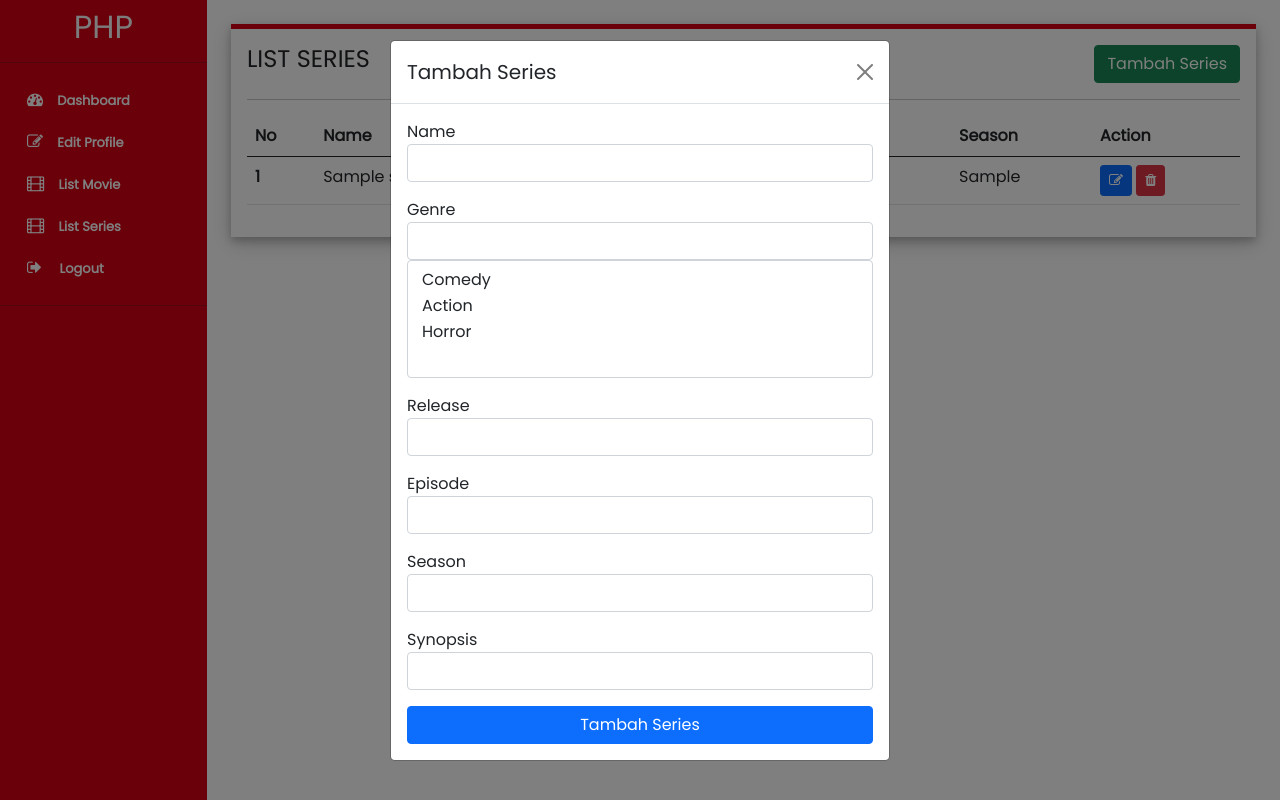
After one commit to Vincent-SJ01/GD4_B_0874, a PHP site: page /page/listSeriesPage.php in a window 1280 px wide, after a click on "Tambah Series". The commit adds this page. Run offline with PHP 8.4, Linux system fonts and the light colour scheme; the visitor is signed in with stand-in values (Sample User, id 1); tables that the repository leaves empty or names only in its code hold one stand-in row (values such as "Sample post").

Commit message:
Tugas Selesai
sudah selesai ya kak.. :) thank you

```diff
--- a/component/sidebar.php
+++ b/component/sidebar.php
@@ -17,7 +17,7 @@
 
         <link href="https://cdn.jsdelivr.net/npm/bootstrap@5.0.2/dist/css/bootstrap.min.css" rel="stylesheet" integrity="sha384-EVSTQN3/azprG1Anm3QDgpJLIm9Nao0Yz1ztcQTwFspd3yD65VohhpuuCOmLASjC" crossorigin="anonymous">
 
-        <link rel="stylesheet" href="./style.css">
+        <link rel="stylesheet" href="../style.css">
         <link rel="stylesheet" href="https://cdnjs.cloudflare.com/ajax/libs/font-awesome/4.7.0/css/font-awesome.min.css">
         <link rel="preconnect" href="https://fonts.googleapis.com">
         <link rel="preconnect" href="https://fonts.gstatic.com" crossorigin>
@@ -88,6 +88,11 @@
                 </div>
 
                 <div class="content-menu " >
+                    <i class="fa fa-film"></i> <a href="./listSeriesPage.php"
+                        style="font-weight:600">List Series</a>
+                </div>
+
+                <div class="content-menu " >
                     <i class="fa fa-sign-out"></i> <a href="../process/logoutProcess.php"
                     style="font-weight:600">&nbspLogout</a>
                 </div>
--- a/page/listMoviesPage.php
+++ b/page/listMoviesPage.php
@@ -31,7 +31,7 @@ include '../component/sidebar.php'?>
                           </div>
 
                           <div class="mb-3">
-                              <label for="exampleInputEmail1" class="formlabel">Realese</label>
+                              <label for="exampleInputEmail1" class="formlabel">Release</label>
                               <input class="form-control" id="realese" name="realese" aria-describedby="emailHelp">
 
                           </div>
@@ -47,7 +47,7 @@ include '../component/sidebar.php'?>
                           </div>
 
                           <div class="d-grid gap-2">
-                              <button type="submit" class="btn btn-primary" name="addMovie">Register</button>
+                              <button type="submit" class="btn btn-primary" name="addMovie">Tambah Movie</button>
                           </div>
 
                       </form>
--- /dev/null
+++ b/page/listSeriesPage.php
@@ -0,0 +1,196 @@
+<?php
+include '../component/sidebar.php'?>
+
+    <div class="container p-3 m-4 h-100" style="background-color: #FFFFFF; border-top: 5px solid #D40013; box-shadow: 0 4px 8px 0 rgba(0, 0, 0, 0.2), 0 6px 20px 0 rgba(0, 0, 0, 0.19);" >
+
+        <div class="body d-flex ju justify-content-between">
+            <h4>LIST SERIES</h4>
+
+            <!-- Button trigger modal -->
+            <button type="button" class="btn btn-success pull-right" data-bs-toggle="modal" data-bs-target="#addSeries"
+                onClick="setTambah()">
+              Tambah Series
+            </button>
+
+            <!-- Modal -->
+            <div class="modal fade" id="addSeries" data-bs-backdrop="static" data-bs-keyboard="false" tabindex="-1" aria-labelledby="staticBackdropLabel" aria-hidden="true">
+              <div class="modal-dialog modal-dialog-centered modal-dialog-scrollable">
+                <div class="modal-content">
+                  <div class="modal-header">
+                    <h5 class="modal-title" id="modelTitle">Tambah Series</h5>
+                    <button type="button" class="btn-close" data-bs-dismiss="modal" aria-label="Close"></button>
+                  </div>
+                  <div class="modal-body">
+                      <form action="../process/addEditSeriesProcess.php" method="post">
+                          <div class="mb-3">
+                              <label for="exampleInputEmail1" class="formlabel">Name</label>
+                              <input class="form-control" id="name" name="name" aria-describedby="emailHelp">
+                          </div>
+
+                          <div class="mb-3">
+                              <label for="exampleInputEmail1" class="formlabel">Genre</label>
+                              <input class="form-control" id="genreView" name="genreView" aria-describedby="emailHelp">
+                              <select class="form-select" multiple aria-label="multiple Disabled select example" name="genre[]" id="inputGenre">
+                                  <option value="Comedy">Comedy</option>
+                                  <option value="Action">Action</option>
+                                  <option value="Horror">Horror</option>
+                              </select>
+                          </div>
+
+                          <div class="mb-3">
+                              <label for="exampleInputEmail1" class="formlabel">Release</label>
+                              <input class="form-control" id="realease" name="realease" aria-describedby="emailHelp">
+
+                          </div>
+
+                          <div class="mb-3">
+                              <label for="exampleInputEmail1" class="formlabel">Episode</label>
+                              <input class="form-control" id="episode" name="episode" aria-describedby="emailHelp">
+
+                          </div>
+
+                          <div class="mb-3">
+                              <label for="exampleInputEmail1" class="formlabel">Season</label>
+                              <input class="form-control" id="season" name="season" aria-describedby="emailHelp">
+                          </div>
+
+                          <div class="mb-3">
+                              <label for="exampleInputEmail1" class="formlabel">Synopsis</label>
+                              <input class="form-control" id="synopsis" name="synopsis" aria-describedby="emailHelp">
+                          </div>
+
+                          <div class="d-grid gap-2">
+                              <input type="hidden" id="action" name="action" value="" />
+                              <input type="hidden" id="idUser" name="idUser" value="" />
+
+                              <button type="submit" class="btn btn-primary" name="addSeries" id="btnModal">Tambah Series</button>
+                          </div>
+
+                      </form>
+                  </div>
+
+                </div>
+              </div>
+            </div>
+        </div>
+
+        <hr>
+        <table class="table">
+            <thead>
+                <tr>
+                    <th scope="col">No</th>
+                    <th scope="col">Name</th>
+                    <th scope="col">Genre</th>
+                    <th scope="col">Release</th>
+                    <th scope="col">Episode</th>
+                    <th scope="col">Season</th>
+                    <th scope="col">Action</th>
+                </tr>
+
+            </thead>
+
+            <tbody>
+                <?php $query = mysqli_query($con, "SELECT * FROM series") or die(mysqli_error($con));
+
+                    if (mysqli_num_rows($query) == 0) {
+                        echo '<tr> <td colspan="7"> Tidak ada data </td> </tr>';
+                    }else{
+                        $no = 1;
+                        while($data = mysqli_fetch_assoc($query)){
+                            echo'
+                            <tr>
+                                <th scope="row">'.$no.'</th>
+                                <td>'.$data['name'].'</td>
+                                <td>'.$data['genre'].'</td>
+                                <td>'.$data['realease'].'</td>
+                                <td>'.$data['episode'].'</td>
+                                <td>'.$data['season'].'</td>
+                                <td>
+
+                                <button type="button" class="btn btn-primary btn-sm" onCLick=\'setEdit('.(json_encode($data)).')\'>
+                                  <i class="fa fa-edit fa-1x"></i>
+                                </button>
+
+                                <a href="../process/deleteSeriesProcess.php?id='.$data['id'].'" class="btn btn-danger btn-sm" onClick="return confirm ( \'Are you sure want to delete this data?\')">
+                                    <i class="fa fa-trash fa-1x"></i>
+                                </a>
+
+
+                                </td>
+                            </tr>';
+
+                            $no++;
+                        }
+                    }
+                ?>
+
+            </tbody>
+        </table>
+
+    </div>
+
+
+
+
+</aside>
+
+<script src="https://cdn.jsdelivr.net/npm/bootstrap@5.2.1/dist/js/bootstrap.bundle.min.js"></script>
+<script>
+
+    function setTambah(){
+        //set mode;
+        let action = document.getElementById("action");
+
+        document.getElementById("modelTitle").value = "Tambah Series";
+        document.getElementById("btnModal").value = "Tambah Series";
+
+        action.value = "tambah";
+
+        reset();
+    }
+
+    function setEdit(objek){
+        //set mode;
+        let action = document.getElementById("action");
+        let idUser = document.getElementById("idUser");
+        let inputGenre = document.getElementById("inputGenre");
+        console.log(inputGenre);
+
+        action.value = "edit";
+        idUser.value = objek.id;
+
+        document.getElementById("modelTitle").innerHTML = "Edit Series";
+        document.getElementById("btnModal").innerHTML = "Edit Series";
+
+        // document.getElementById("name").value = objek.name;
+        // document.getElementById("genreView").value = objek.genre;
+        // document.getElementById("realease").value = objek.realease;
+        // document.getElementById("episode").value = objek.episode;
+        // document.getElementById("season").value = objek.season;
+        // document.getElementById("synopsis").value = objek.synopsis;
+
+        reset(objek);
+
+        let modal = bootstrap.Modal.getOrCreateInstance(document.getElementById("addSeries"));
+
+        modal.show();
+    }
+
+    function reset(objek=false){
+        document.getElementById("name").value = objek.name || "";
+        document.getElementById("genreView").value = objek.genre || "";
+        document.getElementById("realease").value = objek.realease || "";
+        document.getElementById("episode").value = objek.episode || "";
+        document.getElementById("season").value = objek.season || "";
+        document.getElementById("synopsis").value = objek.synopsis || "";
+    }
+
+
+
+</script>
+
+
+
+</body>
+
+</html>
--- a/process/addMovieProcess.php
+++ b/process/addMovieProcess.php
@@ -24,10 +24,6 @@
             </script>';
         }
 
-
-
-
-
     }
 
 
```
Also changed, not shown: process/addEditSeriesProcess.php (added, +53 -0 lines), process/deleteSeriesProcess.php (added, +28 -0 lines).
